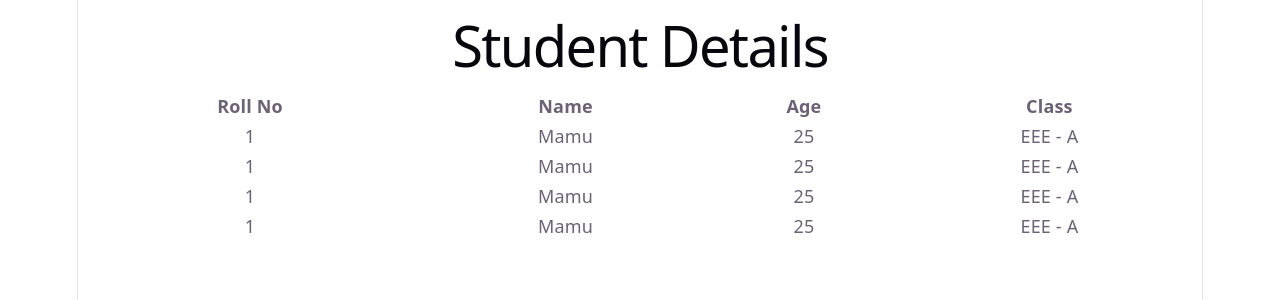
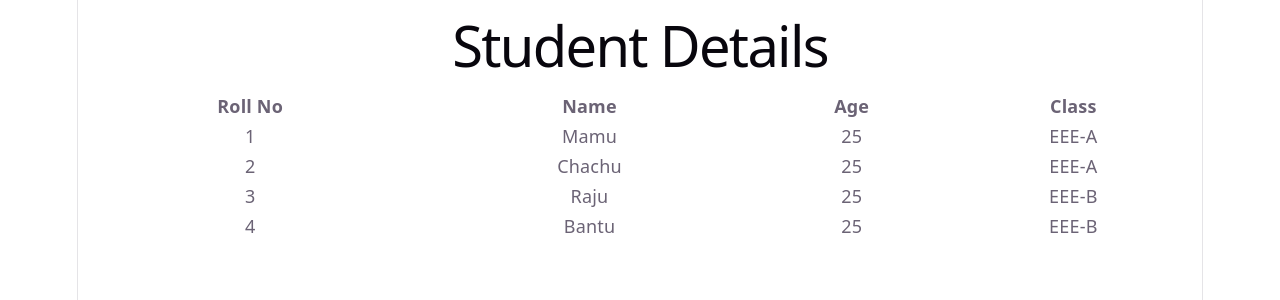
Before and after one commit to pradeepjuluri143/ReactFundamentals, a React (Vite) app: page / in a window 1280 px wide. Shown: the top 300 px of the page. Built offline with nearby package versions, Linux system fonts and the light colour scheme.

Commit message:
Dynamic properties injections to child and leveragint them to dislay dynamic data

```diff
--- a/src/App.jsx
+++ b/src/App.jsx
@@ -1,16 +1,15 @@
-import { useState } from 'react'
-import heroImg from './assets/hero.png'
-import reactLogo from './assets/react.svg'
-import viteLogo from './assets/vite.svg'
 import './App.css'
 import { StudentTable, StudentHeader } from './Student'
 
 function App() {
-
+  let students = [{ rollno: 1, name: "Mamu", age: 25, class: "EEE-A" },
+  { rollno: 2, name: "Chachu", age: 25, class: "EEE-A" },
+  { rollno: 3, name: "Raju", age: 25, class: "EEE-B" },
+  { rollno: 4, name: "Bantu", age: 25, class: "EEE-B" }]
   return (
     <>
       <StudentHeader />
-      <StudentTable />
+      <StudentTable students={students} />
     </>
   )
 }
--- a/src/Student.jsx
+++ b/src/Student.jsx
@@ -13,28 +13,27 @@ function StudentTableHeader() {
     </thead>)
 }
 
-function StudentRecordRow() {
+function StudentRecordRow(props) {
     return (
         <tr>
-            <td>1</td>
-            <td> Mamu </td>
-            <td> 25</td>
-            <td> EEE - A </td>
+            <td>{props.student.rollno}</td>
+            <td>{props.student.name} </td>
+            <td>{props.student.age}</td>
+            <td>{props.student.class}</td>
         </tr>
     )
 }
 
-function StudentTable() {
+function StudentTable({ students }) {
 
     return (
         <>
             <table>
                 <StudentTableHeader />
                 <tbody>
-                    <StudentRecordRow />
-                    <StudentRecordRow />
-                    <StudentRecordRow />
-                    <StudentRecordRow />
+                    {students.map(student => (
+                        <StudentRecordRow key={student.rollno} student={student} />
+                    ))}
 
                 </tbody>
             </table>
```
